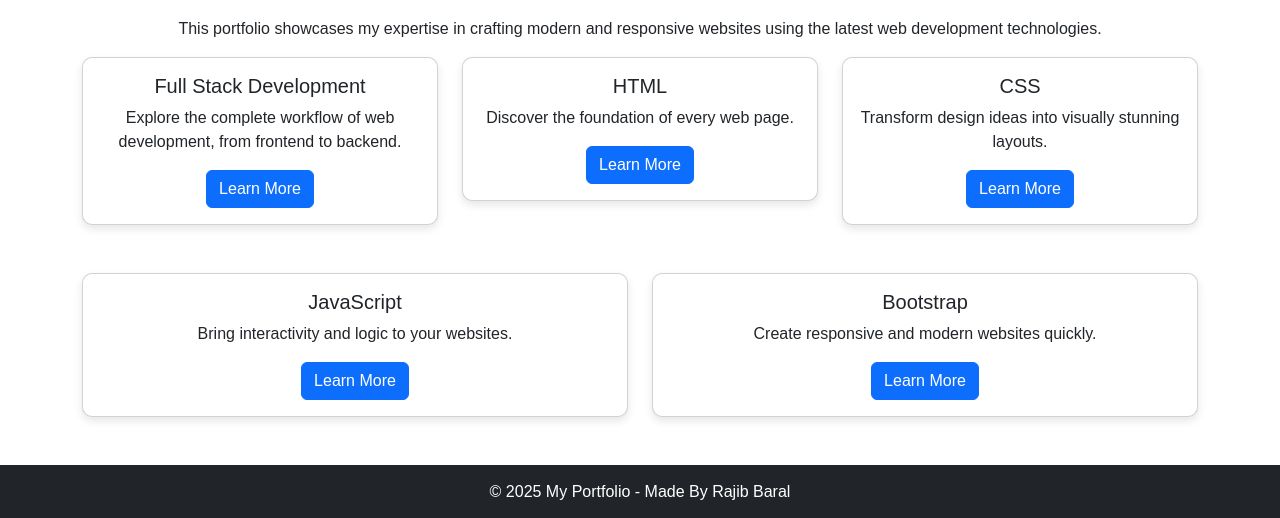
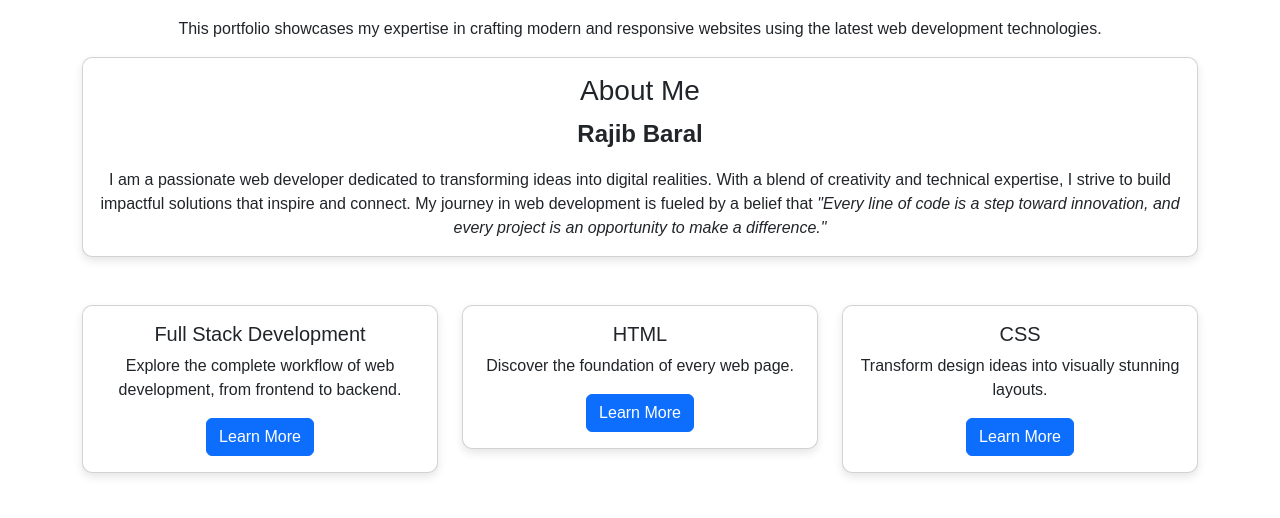
Before and after one commit to Rajib-Baral/AssignmentOne, a plain HTML site: page index.html in a window 1280 px wide. Shown: the part 273-791 px from the top of the page. Drawn offline with nearby package versions, Linux system fonts and the light colour scheme.

Commit message:
Update index.html

```diff
--- a/index.html
+++ b/index.html
@@ -37,6 +37,19 @@
 <main class="container my-5">
   <h2 class="section-title text-center">About My Portfolio</h2>
   <p class="text-center">This portfolio showcases my expertise in crafting modern and responsive websites using the latest web development technologies.</p>
+
+  <!-- About Me Card -->
+  <div class="row g-4 mb-5">
+    <div class="col-12">
+      <div class="card text-center">
+        <div class="card-body">
+          <h3 class="card-title">About Me</h3>
+          <p class="card-text fs-4"><strong>Rajib Baral</strong></p>
+          <p class="card-text">I am a passionate web developer dedicated to transforming ideas into digital realities. With a blend of creativity and technical expertise, I strive to build impactful solutions that inspire and connect. My journey in web development is fueled by a belief that <em>"Every line of code is a step toward innovation, and every project is an opportunity to make a difference."</em></p>
+        </div>
+      </div>
+    </div>
+  </div>
 
   <div class="row g-4">
     <!-- Full Stack Development (First Card) -->
```
